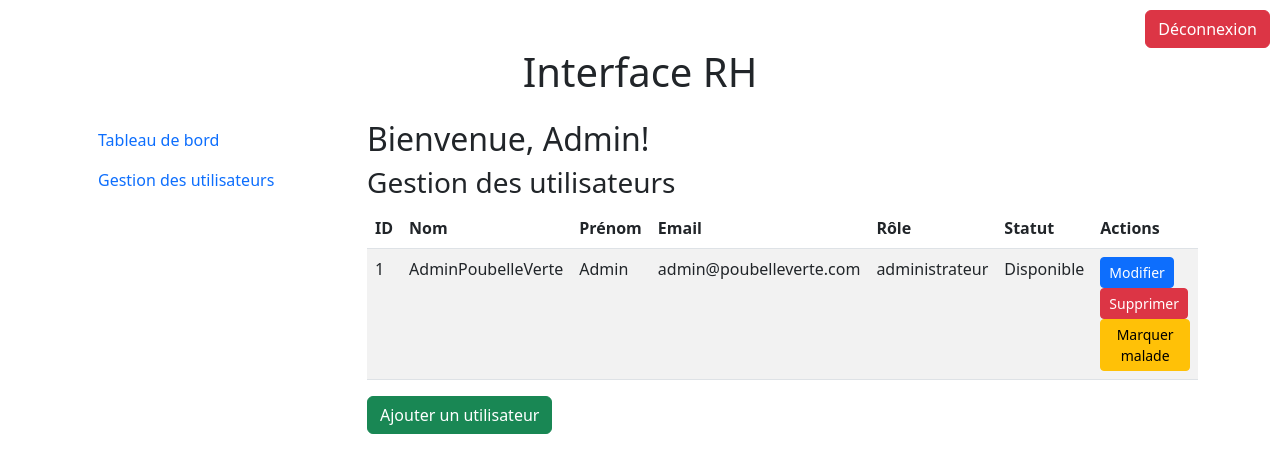
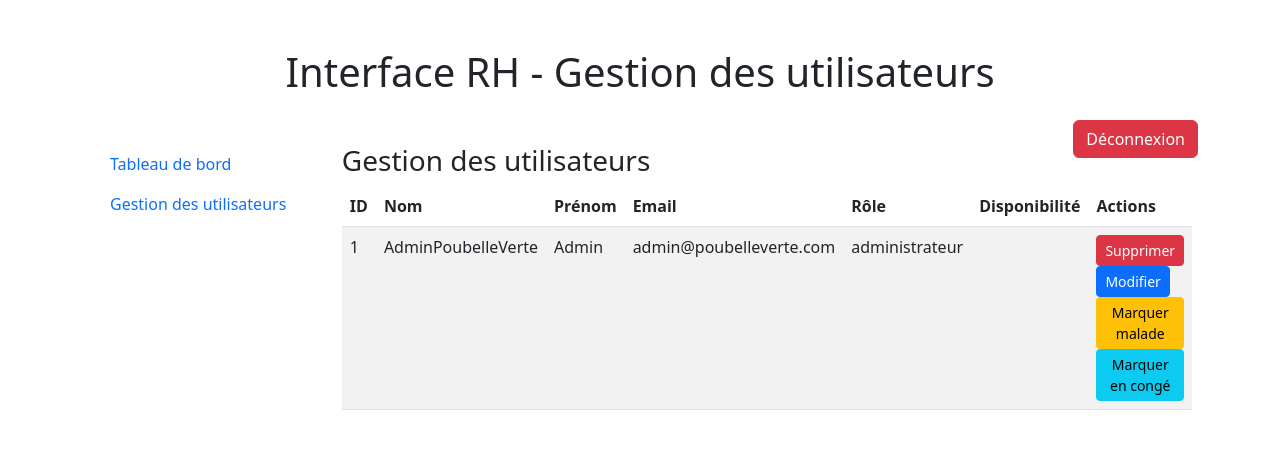
Before and after one commit to MaryliaSabatier/projet_poubelle_verte, a PHP site: page /rh/gestion_utilisateurs_rh.php in a window 1280 px wide. Shown: the top 473 px of the page. Run offline with PHP 8.4, Linux system fonts and the light colour scheme; a user stored in the database is signed in; data comes from the database, SQL or seed files in the repository.

Commit message:
maladie et congé rh ok

```diff
--- a/rh/gestion_utilisateurs_rh.php
+++ b/rh/gestion_utilisateurs_rh.php
@@ -3,33 +3,28 @@ session_start();
 
 // Vérification de la connexion et du rôle RH
 if (!isset($_SESSION['user_id']) || $_SESSION['role_id'] != 2) {  // 2 = ID du rôle RH
-    header('Location: ../login.php'); // Redirection vers la page de connexion générale
+    header('Location: ../login.php'); // Redirection vers la page de connexion
     exit();
 }
 
-// Connexion à la base de données (à adapter avec vos informations)
-$servername = "localhost";
-$username_db = "root";  // Ou votre nom d'utilisateur
-$password_db = "";    // Ou votre mot de passe
-$dbname = "poubelle_verte";
-
-$conn = new mysqli($servername, $username_db, $password_db, $dbname);
-if ($conn->connect_error) {
-    die("La connexion a échoué : " . $conn->connect_error);
-}
+// Inclusion de la configuration pour la base de données
+require '../config.php';
 
 // Requêtes pour récupérer les données du tableau de bord
 $sqlTotalUtilisateurs = "SELECT COUNT(*) as total FROM utilisateurs";
 $sqlTotalCyclistes = "SELECT COUNT(*) as total FROM utilisateurs WHERE role_id = 3";
 $sqlTotalMalade = "SELECT COUNT(*) as total FROM utilisateurs WHERE disponibilite = 'malade'";
+$sqlTotalConge = "SELECT COUNT(*) as total FROM utilisateurs WHERE disponibilite = 'congé'";
 
 $resultTotalUtilisateurs = $conn->query($sqlTotalUtilisateurs);
 $resultTotalCyclistes = $conn->query($sqlTotalCyclistes);
 $resultTotalMalade = $conn->query($sqlTotalMalade);
+$resultTotalConge = $conn->query($sqlTotalConge);
 
 $totalUtilisateurs = $resultTotalUtilisateurs->fetch_assoc()['total'];
 $totalCyclistes = $resultTotalCyclistes->fetch_assoc()['total'];
 $totalMalade = $resultTotalMalade->fetch_assoc()['total'];
+$totalConge = $resultTotalConge->fetch_assoc()['total'];
 
 // Récupération des utilisateurs et de leurs rôles
 $sqlUtilisateurs = "SELECT utilisateurs.id, utilisateurs.nom, utilisateurs.prenom, utilisateurs.email, roles.nom AS role, utilisateurs.disponibilite
@@ -37,58 +32,77 @@ $sqlUtilisateurs = "SELECT utilisateurs.id, utilisateurs.nom, utilisateurs.preno
                     INNER JOIN roles ON utilisateurs.role_id = roles.id";
 $resultUtilisateurs = $conn->query($sqlUtilisateurs);
 
-// Traitement des actions (suppression d'utilisateur, mise à jour du statut "malade")
+// Traitement des actions (suppression, modification, mise à jour des statuts)
 if (isset($_GET['action']) && isset($_GET['id'])) {
     $action = $_GET['action'];
-    $userId = $_GET['id'];
+    $userId = intval($_GET['id']); // Sécurisation de l'ID
 
     if ($action == 'supprimer') {
-        // Suppression de l'utilisateur
         $stmt = $conn->prepare("DELETE FROM utilisateurs WHERE id = ?");
         $stmt->bind_param("i", $userId);
         if ($stmt->execute()) {
-            header('Location: gestion_utilisateurs_rh.php'); // Redirection après suppression réussie
+            header('Location: gestion_utilisateurs_rh.php');
             exit();
-        } else {
-            echo "Erreur lors de la suppression de l'utilisateur.";
         }
     } elseif ($action == 'marquer_malade') {
-        // Marquer l'utilisateur comme malade
         $stmt = $conn->prepare("UPDATE utilisateurs SET disponibilite = 'malade' WHERE id = ?");
         $stmt->bind_param("i", $userId);
-        $stmt->execute();
+        if ($stmt->execute()) {
+            header('Location: gestion_utilisateurs_rh.php');
+            exit();
+        }
+    } elseif ($action == 'marquer_conge') {
+        $stmt = $conn->prepare("UPDATE utilisateurs SET disponibilite = 'congé' WHERE id = ?");
+        $stmt->bind_param("i", $userId);
+        if ($stmt->execute()) {
+            header('Location: gestion_utilisateurs_rh.php');
+            exit();
+        }
     } elseif ($action == 'marquer_disponible') {
-        // Marquer l'utilisateur comme disponible
-        $stmt = $conn->prepare("UPDATE utilisateurs SET disponibilite = 'disponible' WHERE id = ?");
+        $stmt = $conn->prepare("UPDATE utilisateurs SET disponibilite = NULL WHERE id = ?");
         $stmt->bind_param("i", $userId);
-        $stmt->execute();
+        if ($stmt->execute()) {
+            header('Location: gestion_utilisateurs_rh.php');
+            exit();
+        }
     }
+}
 
-    // Redirection après la mise à jour (pour les deux actions)
-    header('Location: gestion_utilisateurs_rh.php');
-    exit();
+
+// Traitement de la modification d'utilisateur
+if ($_SERVER['REQUEST_METHOD'] === 'POST' && isset($_POST['modifier_utilisateur'])) {
+    $id = intval($_POST['id']);
+    $nom = htmlspecialchars($_POST['nom']);
+    $prenom = htmlspecialchars($_POST['prenom']);
+    $email = filter_var($_POST['email'], FILTER_SANITIZE_EMAIL);
+    $roleId = intval($_POST['role_id']);
+    $disponibilite = $_POST['disponibilite'];
+
+    $stmt = $conn->prepare("UPDATE utilisateurs SET nom = ?, prenom = ?, email = ?, role_id = ?, disponibilite = ? WHERE id = ?");
+    $stmt->bind_param("sssssi", $nom, $prenom, $email, $roleId, $disponibilite, $id);
+
+    if ($stmt->execute()) {
+        header('Location: gestion_utilisateurs_rh.php');
+        exit();
+    } else {
+        echo "Erreur lors de la modification : " . $stmt->error;
+    }
 }
 ?>
-
 <!DOCTYPE html>
-<html>
+<html lang="fr">
 <head>
+    <meta charset="UTF-8">
+    <meta name="viewport" content="width=device-width, initial-scale=1.0">
     <title>Gestion des utilisateurs (RH)</title>
     <link rel="stylesheet" href="https://cdn.jsdelivr.net/npm/bootstrap@5.3.0/dist/css/bootstrap.min.css">
-    <style>
-        .logout-btn {
-            position: absolute;
-            top: 10px;
-            right: 10px;
-        }
-    </style>
 </head>
 <body>
     <div class="container mt-5">
-        <h1 class="text-center mb-4">Interface RH</h1>
-        <a href="../logout.php" class="btn btn-danger logout-btn">Déconnexion</a>
+        <h1 class="text-center mb-4">Interface RH - Gestion des utilisateurs</h1>
+        <a href="../logout.php" class="btn btn-danger float-end">Déconnexion</a>
 
-        <div class="row">
+        <div class="row mt-5">
             <div class="col-md-3">
                 <ul class="nav flex-column">
                     <li class="nav-item">
@@ -100,8 +114,6 @@ if (isset($_GET['action']) && isset($_GET['id'])) {
                 </ul>
             </div>
             <div class="col-md-9">
-                <h2>Bienvenue, <?php echo $_SESSION['prenom']; ?>!</h2>
-
                 <h3>Gestion des utilisateurs</h3>
                 <table class="table table-striped">
                     <thead>
@@ -111,7 +123,7 @@ if (isset($_GET['action']) && isset($_GET['id'])) {
                             <th>Prénom</th>
                             <th>Email</th>
                             <th>Rôle</th>
-                            <th>Statut</th>
+                            <th>Disponibilité</th>
                             <th>Actions</th>
                         </tr>
                     </thead>
@@ -123,22 +135,30 @@ if (isset($_GET['action']) && isset($_GET['id'])) {
                                 <td><?php echo $row["prenom"]; ?></td>
                                 <td><?php echo $row["email"]; ?></td>
                                 <td><?php echo $row["role"]; ?></td>
-                                <td><?php echo ($row["disponibilite"] == 'malade') ? 'Malade' : 'Disponible'; ?></td>
+                                <td><?php echo ucfirst($row["disponibilite"]); ?></td>
                                 <td>
-                                    <a href="modifier_utilisateur_rh.php?id=<?php echo $row["id"]; ?>" class="btn btn-primary btn-sm">Modifier</a>
-                                    <a href="gestion_utilisateurs_rh.php?action=supprimer&id=<?php echo $row["id"]; ?>" class="btn btn-danger btn-sm" onclick="return confirm('Êtes-vous sûr de vouloir supprimer cet utilisateur ?')">Supprimer</a>
+                                    <a href="gestion_utilisateurs_rh.php?action=supprimer&id=<?php echo $row["id"]; ?>"
+                                       class="btn btn-danger btn-sm"
+                                       onclick="return confirm('Êtes-vous sûr de vouloir supprimer cet utilisateur ?')">Supprimer</a>
+                                    <a href="modifier_utilisateur_rh.php?id=<?php echo $row["id"]; ?>"
+                                       class="btn btn-primary btn-sm">Modifier</a>
                                     <?php if ($row["disponibilite"] == 'malade'): ?>
-                                        <a href="gestion_utilisateurs_rh.php?action=marquer_disponible&id=<?php echo $row["id"]; ?>" class="btn btn-success btn-sm">Marquer disponible</a>
+                                        <a href="gestion_utilisateurs_rh.php?action=marquer_disponible&id=<?php echo $row["id"]; ?>"
+                                           class="btn btn-success btn-sm">Marquer disponible</a>
+                                    <?php elseif ($row["disponibilite"] == 'congé'): ?>
+                                        <a href="gestion_utilisateurs_rh.php?action=marquer_disponible&id=<?php echo $row["id"]; ?>"
+                                           class="btn btn-success btn-sm">Marquer disponible</a>
                                     <?php else: ?>
-                                        <a href="gestion_utilisateurs_rh.php?action=marquer_malade&id=<?php echo $row["id"]; ?>" class="btn btn-warning btn-sm">Marquer malade</a>
+                                        <a href="gestion_utilisateurs_rh.php?action=marquer_malade&id=<?php echo $row["id"]; ?>"
+                                           class="btn btn-warning btn-sm">Marquer malade</a>
+                                        <a href="gestion_utilisateurs_rh.php?action=marquer_conge&id=<?php echo $row["id"]; ?>"
+                                           class="btn btn-info btn-sm">Marquer en congé</a>
                                     <?php endif; ?>
                                 </td>
                             </tr>
                         <?php endwhile; ?>
                     </tbody>
                 </table>
-
-                <a href="ajouter_utilisateur_rh.php" class="btn btn-success">Ajouter un utilisateur</a>
             </div>
         </div>
     </div>
```
Also changed, not shown: rh/rh.php (+41 -29 lines).
